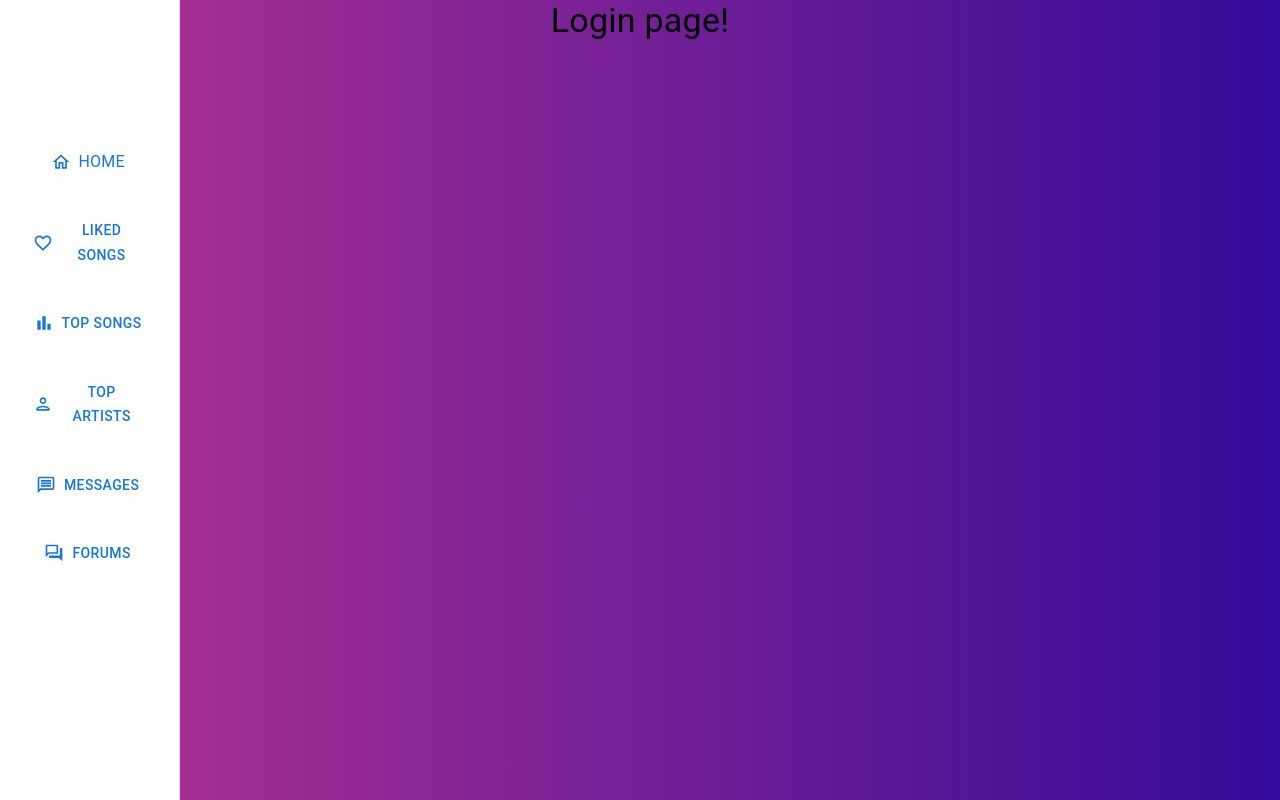
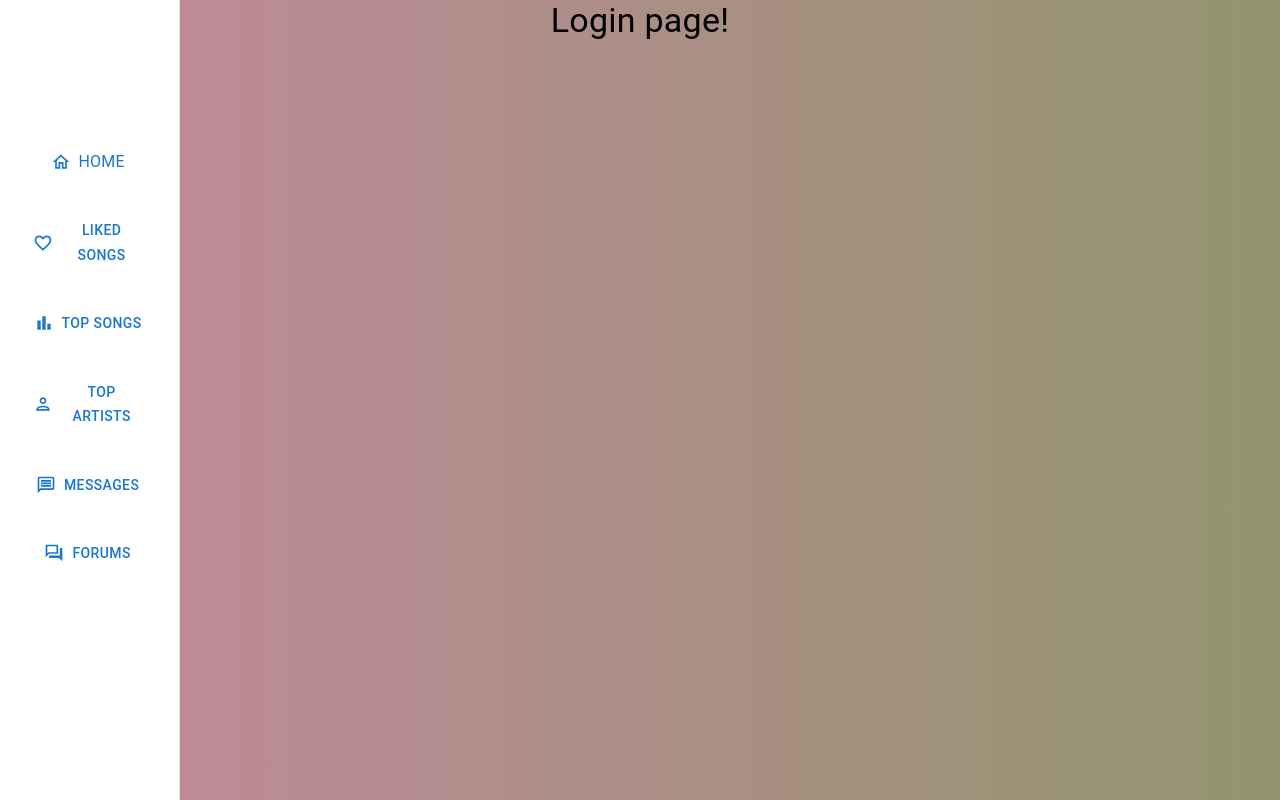
Before and after one commit to clrali/Launch-Spotify, a React (Create React App) app in the folder frontend/: page / in a window 1280 px wide. Built offline with nearby package versions, Linux system fonts and the light colour scheme.

Commit message:
changed background

```diff
--- a/frontend/src/App.css
+++ b/frontend/src/App.css
@@ -38,7 +38,7 @@
 }
 
 .background--custom {
-  background: linear-gradient(90deg, #0d0d35, #de4291, #1b039b);
+  background: linear-gradient(90deg, #e1b275, #d485ab, #899766);
   background-size: 300% 300%;
   animation: gradient 4s alternate infinite;
   position: absolute;
--- a/frontend/src/components/navbar/Navbar.js
+++ b/frontend/src/components/navbar/Navbar.js
@@ -1,4 +1,3 @@
-
 import { Link, useLocation } from "react-router-dom";
 import Button from "@mui/material/Button";
 import { Typography } from "@mui/material";
```
Also changed, not shown: 1 other file (tests, documents, lock files or other folders).
